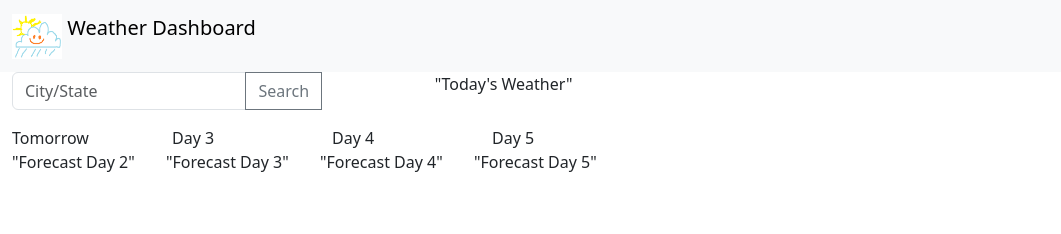
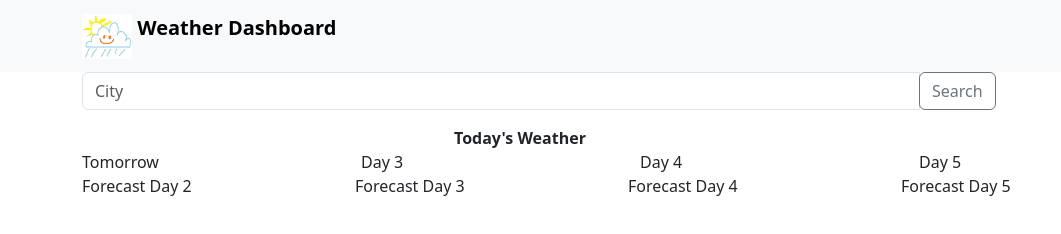
Before and after one commit to Ms-Marlena/weather-dashboard, a plain HTML site: page index.html in a window 1280 px wide. Shown: the whole page, without its empty margins (0-1061 px from the left). Drawn offline with nearby package versions, Linux system fonts and the light colour scheme.

Commit message:
moved search bar

```diff
--- a/index.html
+++ b/index.html
@@ -8,24 +8,28 @@
   </head>
   <body>
 <nav class="navbar bg-body-tertiary">
-  <div class="container-fluid">
+  <div class="container">
     <a class="navbar-brand" href="#">
       <img src="./images/weatherIcon.png"
       alt="Logo" width="50" height="45" class="d-inline-block align-text-top">
-      Weather Dashboard
+      <b>Weather Dashboard</b>
     </a>
   </div>
 </nav>
-<div class="container-fluid">
+<div class="container">
   <div class="row">
-    <div class="col-6">
     <div class="input-group mb-3">
-    <input id="city" type="text" class="form-control" placeholder="City/State" aria-label="Recipient's username" aria-describedby="button-addon2">
+    <input id="city" type="text" class="form-control" placeholder="City" aria-label="Input city name" aria-describedby="button-addon2">
+    <div class="col-3">
     <button id="search" class="btn btn-outline-secondary" type="button" id="button-addon2">Search</button>
-    <div id=currentIcon class="col-2 container-fluid">
     </div>
-    <div id=currentWeather class="col-4 container-fluid">
-      "Today's Weather"
+  </div>
+  <div class="row">
+    <div class="col-2"></div>
+    <div id=currentIcon class="col-2 container">
+    </div>
+    <div id=currentWeather class="col-8 container">
+      <b>Today's Weather</b>
     </div>
   </div>
     <div class="row">
@@ -34,10 +38,10 @@
       <div  class="col-3">Day 4</div>
       <div  class="col-3">Day 5</div>
     <div class="row">
-      <div id=foreCast2 class="col-3">"Forecast Day 2"</div>
-      <div id=foreCast3 class="col-3">"Forecast Day 3"</div>
-      <div id=foreCast4 class="col-3">"Forecast Day 4"</div>
-      <div id=foreCast5 class="col-3">"Forecast Day 5"</div>
+      <div id=foreCast2 class="col-3">Forecast Day 2</div>
+      <div id=foreCast3 class="col-3">Forecast Day 3</div>
+      <div id=foreCast4 class="col-3">Forecast Day 4</div>
+      <div id=foreCast5 class="col-3">Forecast Day 5</div>
   </div>
 </div>
 
```
